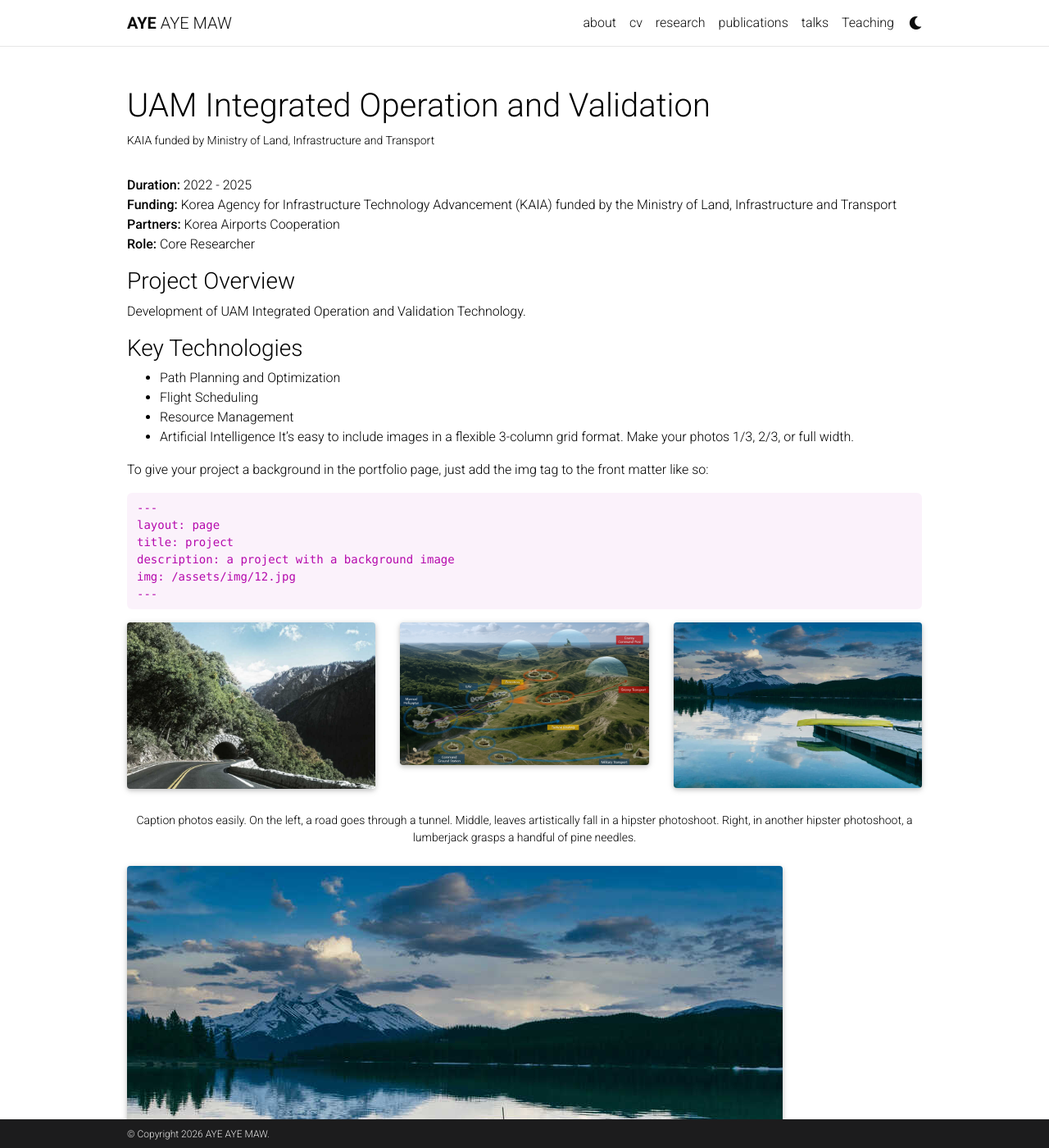
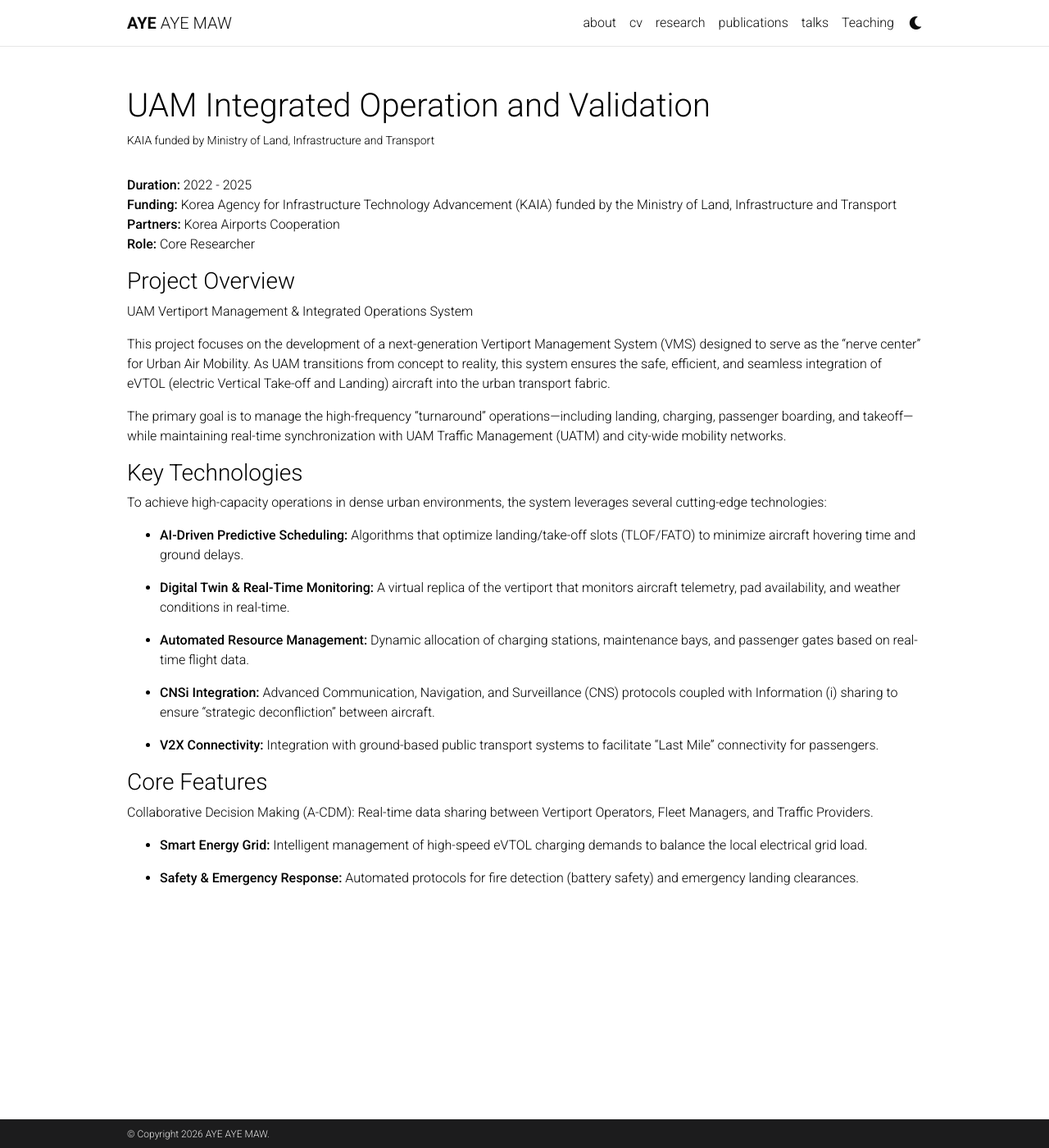
Before and after one commit to miayemaw/miayemaw.github.io, a Jekyll site: the page built from _projects/4_project.md, in a window 1280 px wide and 1400 px high. Shown: the whole window at 82% size. Built offline with Jekyll 4.4.1, drawn with Linux system fonts in a browser that asks for light colours; full-size pictures stand in for the smaller copies a plugin makes; comment, search, counter and statistics services are not loaded; a style sheet for code colours, icons or effects is not loaded; some of the changed text lies outside the part shown.

Commit message:
Project 5  updated

````diff
--- a/_projects/4_project.md
+++ b/_projects/4_project.md
@@ -13,80 +13,32 @@ category: work
 **Role:** Core Researcher
 
 ### Project Overview
-Development of UAM Integrated Operation and Validation Technology.
+UAM Vertiport Management & Integrated Operations System
+
+This project focuses on the development of a next-generation Vertiport Management System (VMS) designed to serve as the "nerve center" for Urban Air Mobility. As UAM transitions from concept to reality, this system ensures the safe, efficient, and seamless integration of eVTOL (electric Vertical Take-off and Landing) aircraft into the urban transport fabric.
+
+The primary goal is to manage the high-frequency "turnaround" operations—including landing, charging, passenger boarding, and takeoff—while maintaining real-time synchronization with UAM Traffic Management (UATM) and city-wide mobility networks.
+
 
 ### Key Technologies
-- Path Planning and Optimization
-- Flight Scheduling
-- Resource Management
-- Artificial Intelligence
-It's easy to include images in a flexible 3-column grid format.
-Make your photos 1/3, 2/3, or full width.
 
-To give your project a background in the portfolio page, just add the img tag to the front matter like so:
+To achieve high-capacity operations in dense urban environments, the system leverages several cutting-edge technologies:
 
-    ---
-    layout: page
-    title: project
-    description: a project with a background image
-    img: /assets/img/12.jpg
-    ---
+* **AI-Driven Predictive Scheduling:** Algorithms that optimize landing/take-off slots (TLOF/FATO) to minimize aircraft hovering time and ground delays.
 
-<div class="row">
-    <div class="col-sm mt-3 mt-md-0">
-        {% include figure.html path="assets/img/1.jpg" title="example image" class="img-fluid rounded z-depth-1" %}
-    </div>
-    <div class="col-sm mt-3 mt-md-0">
-        {% include figure.html path="assets/img/3.jpg" title="example image" class="img-fluid rounded z-depth-1" %}
-    </div>
-    <div class="col-sm mt-3 mt-md-0">
-        {% include figure.html path="assets/img/5.jpg" title="example image" class="img-fluid rounded z-depth-1" %}
-    </div>
-</div>
-<div class="caption">
-    Caption photos easily. On the left, a road goes through a tunnel. Middle, leaves artistically fall in a hipster photoshoot. Right, in another hipster photoshoot, a lumberjack grasps a handful of pine needles.
-</div>
-<div class="row">
-    <div class="col-sm mt-3 mt-md-0">
-        {% include figure.html path="assets/img/5.jpg" title="example image" class="img-fluid rounded z-depth-1" %}
-    </div>
-</div>
-<div class="caption">
-    This image can also have a caption. It's like magic.
-</div>
+* **Digital Twin & Real-Time Monitoring:** A virtual replica of the vertiport that monitors aircraft telemetry, pad availability, and weather conditions in real-time.
 
-You can also put regular text between your rows of images.
-Say you wanted to write a little bit about your project before you posted the rest of the images.
-You describe how you toiled, sweated, *bled* for your project, and then... you reveal its glory in the next row of images.
+* **Automated Resource Management:** Dynamic allocation of charging stations, maintenance bays, and passenger gates based on real-time flight data.
+
+* **CNSi Integration:** Advanced Communication, Navigation, and Surveillance (CNS) protocols coupled with Information (i) sharing to ensure "strategic deconfliction" between aircraft.
+
+* **V2X Connectivity:**  Integration with ground-based public transport systems to facilitate "Last Mile" connectivity for passengers.
 
 
-<div class="row justify-content-sm-center">
-    <div class="col-sm-8 mt-3 mt-md-0">
-        {% include figure.html path="assets/img/6.jpg" title="example image" class="img-fluid rounded z-depth-1" %}
-    </div>
-    <div class="col-sm-4 mt-3 mt-md-0">
-        {% include figure.html path="assets/img/11.jpg" title="example image" class="img-fluid rounded z-depth-1" %}
-    </div>
-</div>
-<div class="caption">
-    You can also have artistically styled 2/3 + 1/3 images, like these.
-</div>
+### Core Features
 
+Collaborative Decision Making (A-CDM): Real-time data sharing between Vertiport Operators, Fleet Managers, and Traffic Providers.
 
-The code is simple.
-Just wrap your images with `<div class="col-sm">` and place them inside `<div class="row">` (read more about the <a href="https://getbootstrap.com/docs/4.4/layout/grid/">Bootstrap Grid</a> system).
-To make images responsive, add `img-fluid` class to each; for rounded corners and shadows use `rounded` and `z-depth-1` classes.
-Here's the code for the last row of images above:
+* **Smart Energy Grid:** Intelligent management of high-speed eVTOL charging demands to balance the local electrical grid load.
 
-{% raw %}
-```html
-<div class="row justify-content-sm-center">
-    <div class="col-sm-8 mt-3 mt-md-0">
-        {% include figure.html path="assets/img/6.jpg" title="example image" class="img-fluid rounded z-depth-1" %}
-    </div>
-    <div class="col-sm-4 mt-3 mt-md-0">
-        {% include figure.html path="assets/img/11.jpg" title="example image" class="img-fluid rounded z-depth-1" %}
-    </div>
-</div>
-```
-{% endraw %}
+* **Safety & Emergency Response:** Automated protocols for fire detection (battery safety) and emergency landing clearances.
````
Also changed, not shown: other parts of _projects/4_project.md (+1 -1 lines), assets/img/4_1.png (added).
